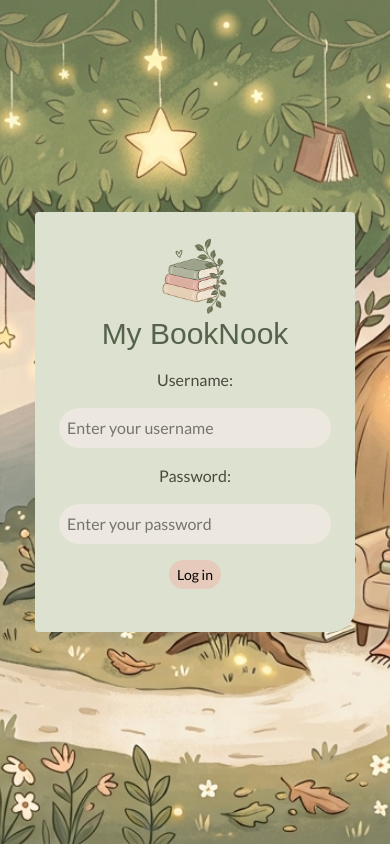
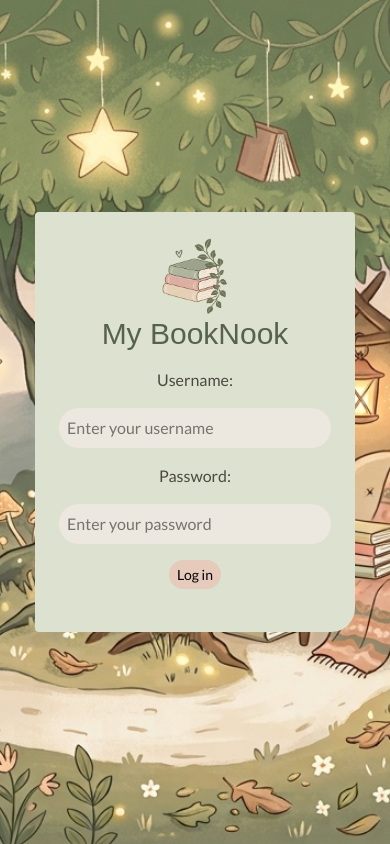
Before and after one commit to claudiacarion/context-mybooknook, a Next.js app: page / in a window 390 px wide. Built offline with nearby package versions, Linux system fonts and the light colour scheme; a web font is replaced by a local one.

Commit message:
shift bg img

```diff
--- a/components/Login/wrapper.tsx
+++ b/components/Login/wrapper.tsx
@@ -10,7 +10,7 @@ import Footer from "../Footer";
 const LoginWrapper = ({ children }: { children: ReactNode }) => {
   const { user } = useUserContext() as UserContextType;
   return (
-    <div className={`min-h-screen flex flex-col ${!user ? "bg-[url('/bg.jpeg')] bg-cover bg-center" : ""}`}>
+    <div className={`min-h-screen flex flex-col ${!user ? "bg-[url('/bg.jpeg')] bg-cover bg-position-[55%_center] md:bg-center" : ""}`}>
       {user ? (
         <>
           <Header />
```
